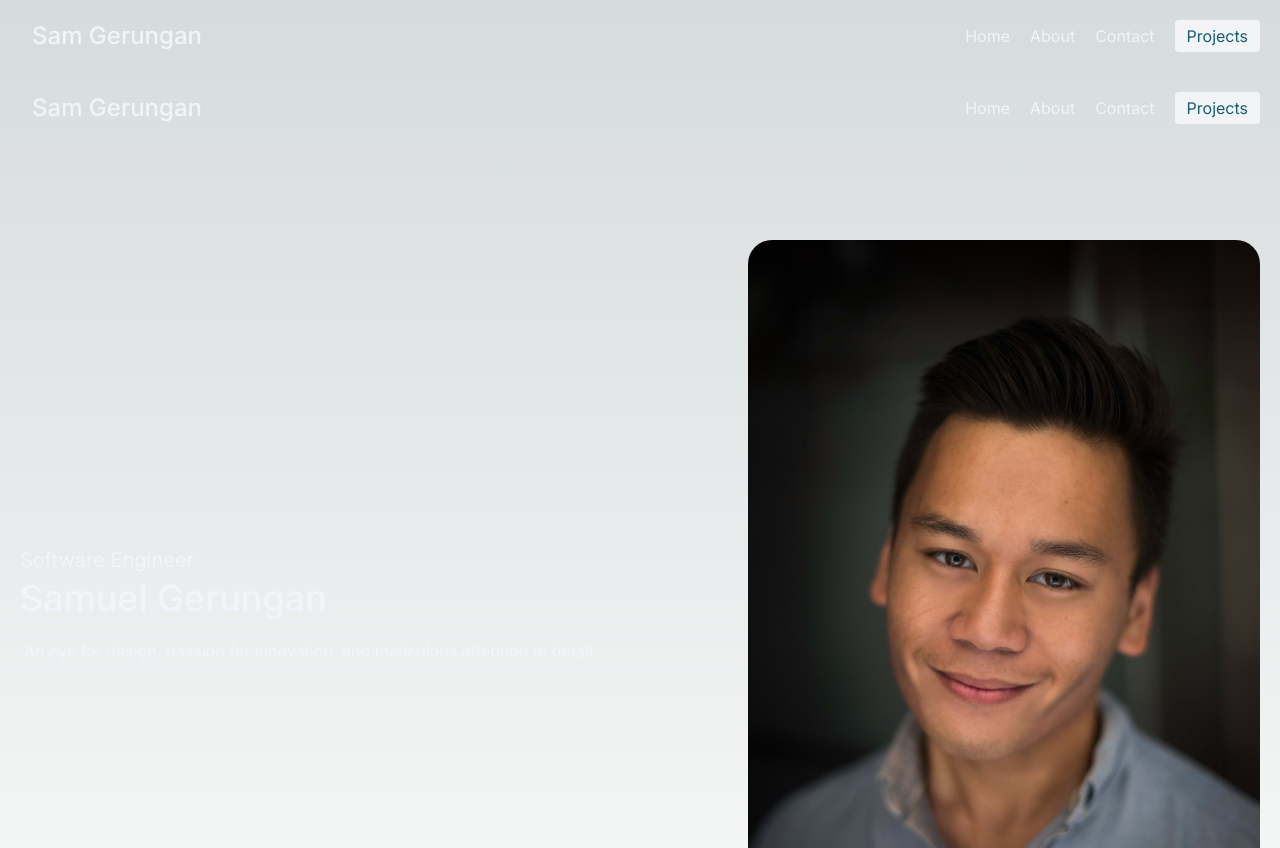
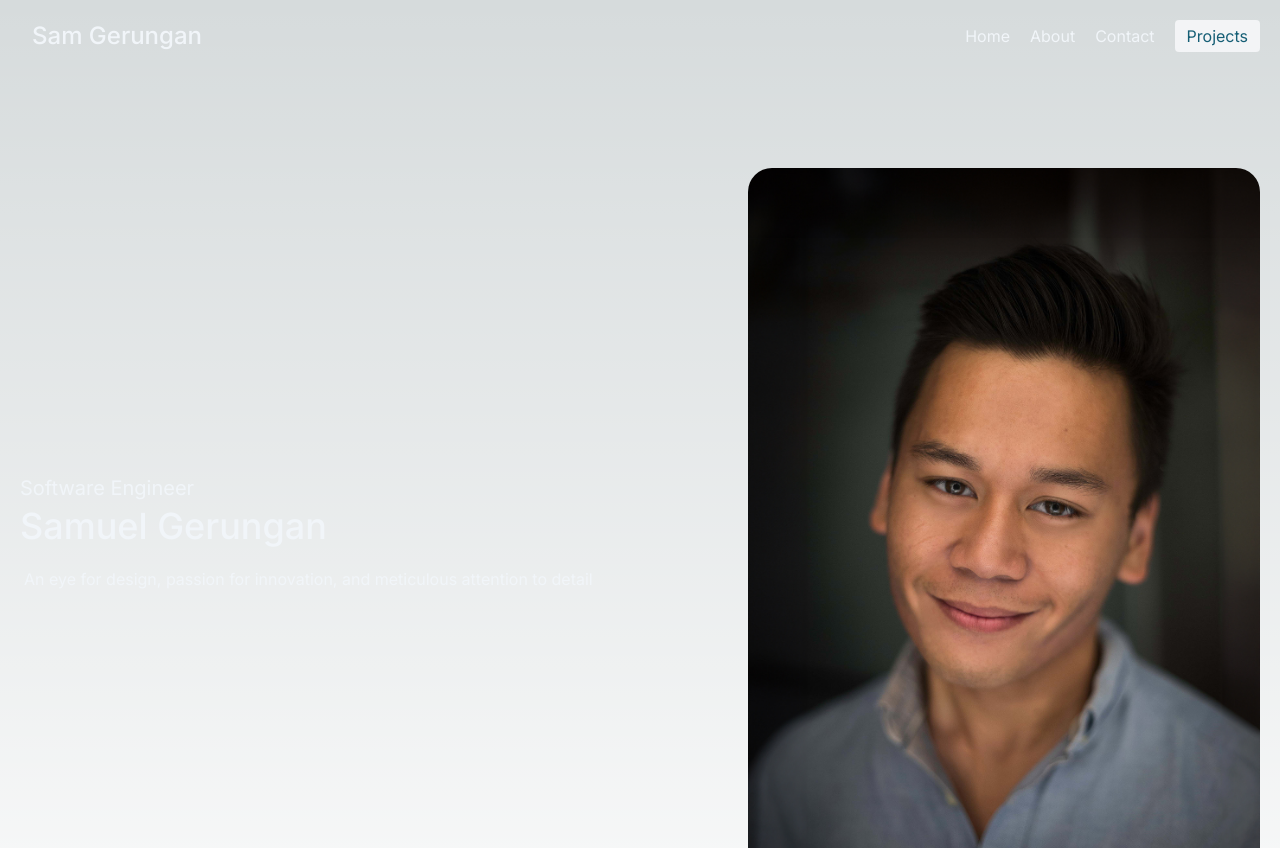
Before and after one commit to Sam-T-G/sam-modern-portfolio, a Next.js app: page / in a window 1280 px wide. Shown: the top 848 px of the page. Built offline with nearby package versions, Linux system fonts and the light colour scheme.

Commit message:
redundant code

```diff
--- a/src/app/about/page.tsx
+++ b/src/app/about/page.tsx
@@ -3,39 +3,6 @@ import React from "react";
 const About = () => {
   return (
     <>
-      <header className="text-slate-100 body-font">
-        <div className="container mx-auto flex flex-wrap p-5 flex-col md:flex-row items-center">
-          <a className="flex font-medium items-center mb-4 md:mb-0">
-            <h1 className="ml-3 text-2xl hover:text-cyan-500 cursor-pointer">
-              Sam Gerungan
-            </h1>
-          </a>
-          <nav className="md:ml-auto flex flex-wrap items-center justify-center">
-            <a
-              className="flex mr-5 hover:text-cyan-500 cursor-pointer"
-              href="/"
-            >
-              Home
-            </a>
-            <a
-              className="flex mr-5 hover:text-cyan-500 cursor-pointer"
-              href="/about"
-            >
-              About
-            </a>
-            <a
-              className="flex mr-5 hover:text-cyan-500 cursor-pointer"
-              href="/contact"
-            >
-              Contact
-            </a>
-          </nav>
-          <button className="inline-flex items-center bg-gray-100 text-cyan-800 border-0 py-1 px-3 focus:outline-none hover:bg-cyan-500 hover:text-white rounded text-base mt-4 md:mt-0">
-            Projects
-          </button>
-        </div>
-      </header>
-
       <main className="text-slate-100 body-font">
         <div className="container mx-auto flex px-5 py-24 md:flex-row flex-col items-center">
           <div className="lg:flex-grow md:w-1/2 lg:pr-24 md:pr-16 flex flex-col md:items-start md:text-left mb-16 md:mb-0 items-center text-center">
--- a/src/app/page.tsx
+++ b/src/app/page.tsx
@@ -4,30 +4,6 @@ import Image from "next/image";
 const Home = () => {
   return (
     <>
-      <header className="text-slate-100 body-font">
-        <div className="container mx-auto flex flex-wrap p-5 flex-col md:flex-row items-center">
-          <a className="flex font-medium items-center mb-4 md:mb-0">
-            <h1 className="ml-3 text-2xl hover:text-cyan-500 cursor-pointer">
-              Sam Gerungan
-            </h1>
-          </a>
-          <nav className="md:ml-auto flex flex-wrap items-center justify-center">
-            <a className="flex mr-5 hover:text-cyan-500 cursor-pointer">Home</a>
-            <Link href="/about">
-              <span className="flex mr-5 hover:text-cyan-500 cursor-pointer">
-                About
-              </span>
-            </Link>
-            <a className="flex mr-5 hover:text-cyan-500 cursor-pointer">
-              Contact
-            </a>
-          </nav>
-          <button className="inline-flex items-center bg-gray-100 text-cyan-800 border-0 py-1 px-3 focus:outline-none hover:bg-cyan-500 hover:text-white rounded text-base mt-4 md:mt-0">
-            Projects
-          </button>
-        </div>
-      </header>
-
       <main className="text-slate-100 body-font">
         <div className="container mx-auto flex px-5 py-24 md:flex-row flex-col items-center">
           <div className="lg:flex-grow md:w-1/2 lg:pr-24 md:pr-16 flex flex-col md:items-start md:text-left mb-16 md:mb-0 items-center text-center">
```
